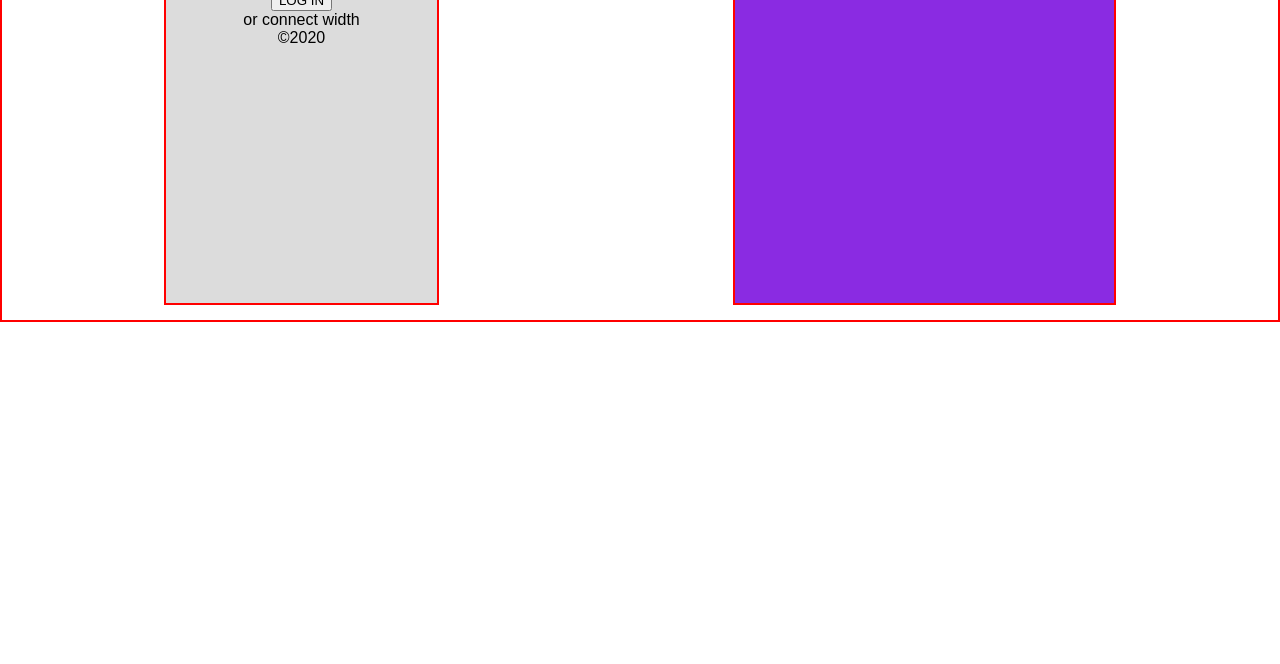
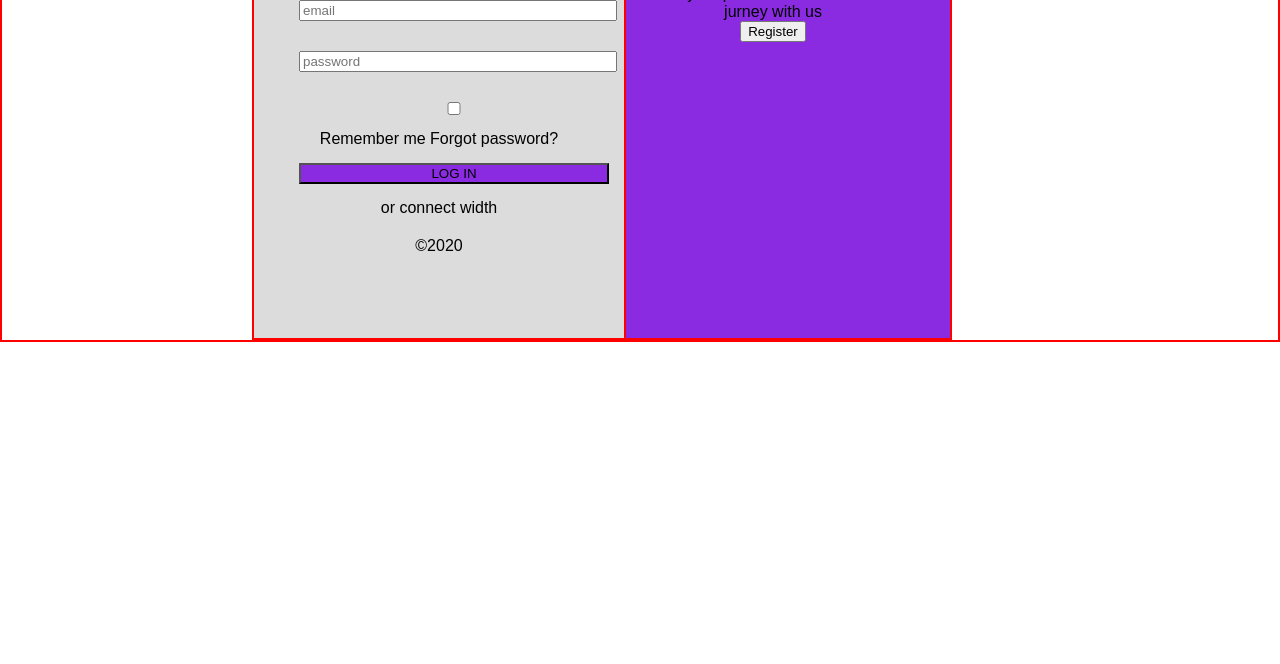
Before and after one commit to ALEXANDREGBAMELE/Di-Bootcamp-Week1-Day2-Exercice-XP-Nindja, a plain HTML site: page index.html in a window 1280 px wide. Shown: the part 136-800 px from the top of the page. Drawn offline with Linux system fonts and the light colour scheme.

Commit message:
exercice xp-nindja -v1

```diff
--- a/index.html
+++ b/index.html
@@ -12,10 +12,10 @@
         <div class="left-part text-align">
             <h1>Log In</h1>
             <form action="">
-                <input type="email" name="eimail" placeholder="email" id=""><br>
-                <input type="password" name="pwd" placeholder="password" id=""><br>
-                <input type="checkbox" name="checkbox" id=""><label for="">Remember me</label> <span>Forgot password?</span><br>
-                <input type="button" name="" id="" value="LOG IN"> <br>
+                <input type="email" name="eimail" placeholder="email" id="email"><br>
+                <input type="password" name="pwd" placeholder="password" id="password"><br>
+                <input type="checkbox" name="checkbox" id="checkbox"><label for="">Remember me</label> <span>Forgot password?</span><br>
+                <input type="button" name="" id="login" value="LOG IN"> <br>
                 <div over-option>
                     <span>or connect width</span>
                     <i fa fa-facebook></i>
--- a/style.css
+++ b/style.css
@@ -11,9 +11,9 @@
 
 .container{
     border: red solid 2px;
-    padding: 15px;
-    display: flex;
-    flex-direction: row;
+    padding-left: 250px;
+    margin-top: 50px;
+
 
 }
 
@@ -25,6 +25,8 @@
     background-color: gainsboro;
     height: 400px;
     align-items: center;
+    width: 350px;
+    float: left;
 
 }
 
@@ -35,9 +37,25 @@
     background-color: blueviolet;
     height: 400px;
     align-items: center;
+    width: 350px;
 }
 
 .text-align{
     text-align: center;
 
 }
+form{
+    padding: 20px;
+}
+input{
+    width: 100%;
+    margin: 15px;
+}
+#login{
+    background-color: blueviolet;
+    width: 100%;
+}
+.content{
+    padding: 20px;
+
+}
```
